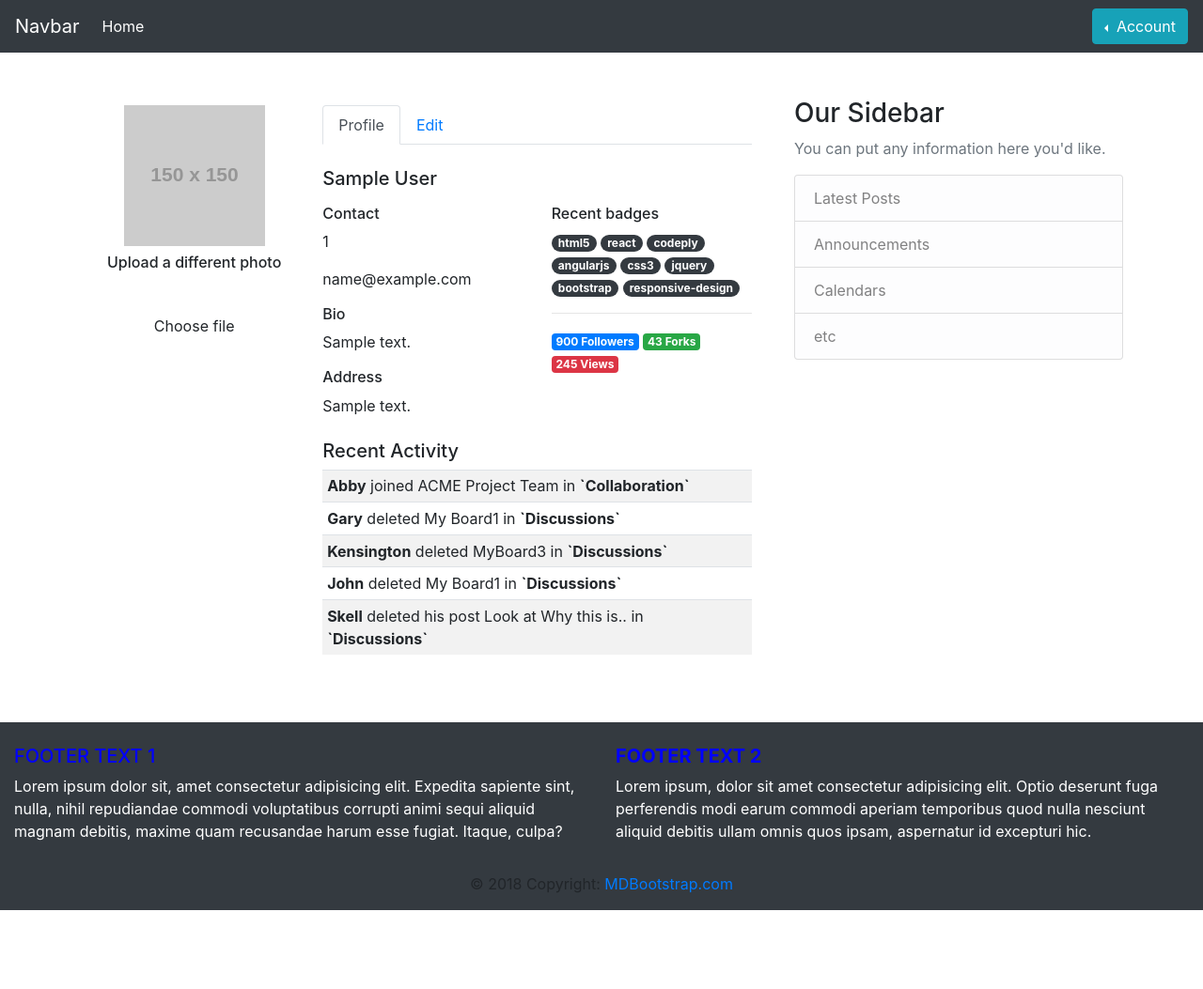
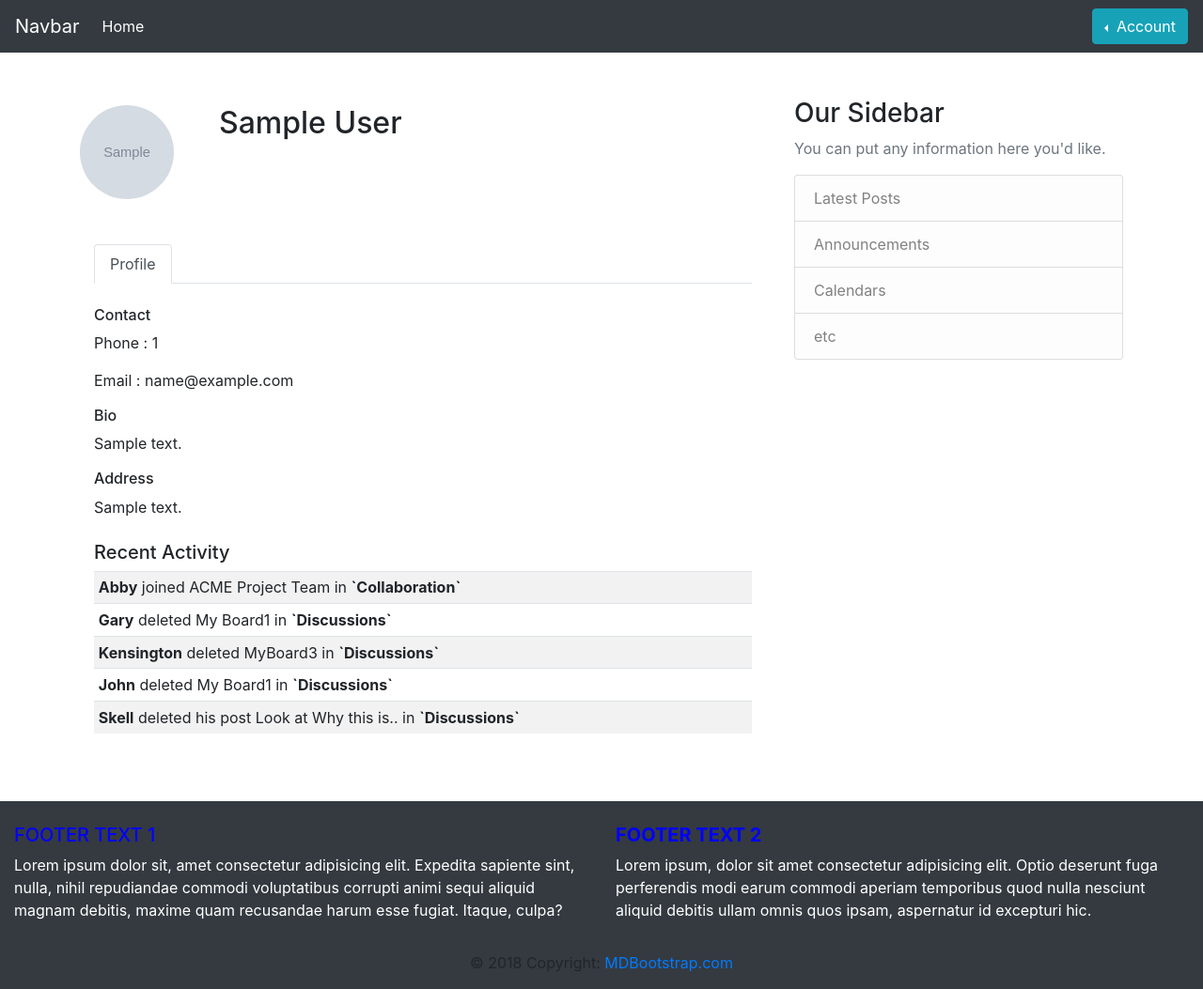
Before and after one commit to idahmed/simple-blog, a Django app: page /profile/1/ in a window 1280 px wide. Shown: the whole page at 94% size. Before the commit the page ends 969 px from the top, so only its background shows below. Run offline with Django 3.2, Linux system fonts and the light colour scheme; tables that the repository leaves empty hold one stand-in row (values such as "Sample post"); grey boxes marked "Sample" are stand-in pictures; grey boxes labelled with a size stand in for pictures from a placeholder-image service; some libraries are stand-ins or nearby versions.

Commit message:
post and comment update and delet funcs, profile creation and update, links in templates.

```diff
--- a/src/blog/main/templates/main/base.html
+++ b/src/blog/main/templates/main/base.html
@@ -36,7 +36,7 @@
             </button>
               <div class="dropdown-menu" aria-labelledby="account">
                 {% if user.is_authenticated %}
-                  <a class="dropdown-item" href="#">Profile</a>
+                  <a class="dropdown-item" href="{% url 'users:profile' user.pk %}">Profile</a>
                   <a class="dropdown-item" href="{% url 'users:logout' %}">Logout</a>
                   {% if user.is_superuser %}
                     <a class="dropdown-item" href="/admin">Admin Site</a>
--- a/src/blog/main/urls.py
+++ b/src/blog/main/urls.py
@@ -9,4 +9,5 @@ urlpatterns = [
     path('post/<int:pk>/', views.PostDetails.as_view(), name='post'),
     path('post/<int:pk>/update/', views.PostUpdate.as_view(), name='post-update'),
     path('post/<int:pk>/delete/', views.PostDelete.as_view(), name='post-delete'),
+    path('post/comment/<int:pk>/delete/', views.CommentDelete.as_view(), name='comment-delete'),
 ]
--- a/src/blog/users/models.py
+++ b/src/blog/users/models.py
@@ -76,10 +76,10 @@ class Profile(models.Model):
     bio = models.TextField(blank=True, null=True)
     address = models .TextField(blank=True, null=True)
     phone = models.IntegerField(blank=True, null=True)
-    gender = models.CharField(choices=genders, max_length=255)
+    gender = models.CharField(choices=genders, max_length=255, blank=True, null=True)
 
-    def save(self):
-        super().save()  # saving image first
+    def save(self, *args, **kwargs):
+        super().save(*args, **kwargs)  # saving image first
         if self.profile_pic:
             img = Image.open(self.profile_pic.path) # Open image using self
 
--- a/src/blog/users/templates/users/profile.html
+++ b/src/blog/users/templates/users/profile.html
@@ -2,53 +2,42 @@
 {% load crispy_forms_tags %}
 
 {% block content %}
-<div class="container">
+    <div class="container">
         <div class="row my-2">
-            <div class="col-lg-8 order-lg-2">
+            <div class="col-lg-12 order-lg-2">
+                <br>
+                <br>
                 <ul class="nav nav-tabs">
                     <li class="nav-item">
                         <a href="" data-target="#profile" data-toggle="tab" class="nav-link active">Profile</a>
                     </li>
-                    <li class="nav-item">
-                        <a href="" data-target="#edit" data-toggle="tab" class="nav-link">Edit</a>
-                    </li>
+                    {% if request.user == profile.owner %}
+                        <li class="nav-item">
+                            <a href="" data-target="#edit" data-toggle="tab" class="nav-link">Edit</a>
+                        </li>
+                    {% endif %}
                 </ul>
                 <div class="tab-content py-4">
                     <div class="tab-pane active" id="profile">
-                        <h5 class="mb-3">{{ profile_user.fullname }}</h5>
+
                         <div class="row">
-                            <div class="col-md-6">
+                            <div class="col-md-12">
                                 <h6>Contact</h6>
                                 <p>
-                                    {{profile_user.profile.phone}}
+                                    Phone : {{profile.phone}}
                                 </p>
                                 <p>
-                                    {{profile_user.email}}
+                                    Email : {{profile.owner.email}}
                                 </p>
                                 <h6>Bio</h6>
                                 <p>
-                                    {{profile_user.profile.bio}}
+                                    {{profile.bio}}
                                 </p>
                                 <h6>Address</h6>
                                 <p>
-                                    {{profile_user.profile.address}}
+                                    {{profile.address}}
                                 </p>
 
-                            </div>
-                            <div class="col-md-6">
-                                <h6>Recent badges</h6>
-                                <a href="#" class="badge badge-dark badge-pill">html5</a>
-                                <a href="#" class="badge badge-dark badge-pill">react</a>
-                                <a href="#" class="badge badge-dark badge-pill">codeply</a>
-                                <a href="#" class="badge badge-dark badge-pill">angularjs</a>
-                                <a href="#" class="badge badge-dark badge-pill">css3</a>
-                                <a href="#" class="badge badge-dark badge-pill">jquery</a>
-                                <a href="#" class="badge badge-dark badge-pill">bootstrap</a>
-                                <a href="#" class="badge badge-dark badge-pill">responsive-design</a>
-                                <hr>
-                                <span class="badge badge-primary"><i class="fa fa-user"></i> 900 Followers</span>
-                                <span class="badge badge-success"><i class="fa fa-cog"></i> 43 Forks</span>
-                                <span class="badge badge-danger"><i class="fa fa-eye"></i> 245 Views</span>
                             </div>
                             <div class="col-md-12">
                                 <h5 class="mt-2"><span class="fa fa-clock-o ion-clock float-right"></span> Recent Activity</h5>
@@ -86,19 +75,25 @@
                         <!--/row-->
                     </div>
                     <div class="tab-pane" id="edit">
-                        <form role="form">
+                        <form role="form" method='POST' enctype="multipart/form-data">
+                            {% csrf_token %}
+                            {{form|crispy}}
+                            <div class="form-inline">
+                                <button class="btn btn-outline-info" type="submit">Save</button>
+                                <a href="{% url 'users:profile' user.pk %}">
+                                    <button type="button" class="btn btn-secondary">Cancel</button>
+                                </a>
+                            </div>
                         </form>
                     </div>
                 </div>
             </div>
-            <div class="col-lg-4 order-lg-1 text-center">
-                <img src="//placehold.it/150" class="mx-auto img-fluid img-circle d-block" alt="avatar">
-                <h6 class="mt-2">Upload a different photo</h6>
-                <label class="custom-file">
-                    <input type="file" id="file" class="custom-file-input">
-                    <span class="custom-file-control">Choose file</span>
-                </label>
-            </div>
+                <div class="media">
+                    <img class="rounded-circle account-img" src="{{ profile.profile_pic.url }}" style="width:100px; height:100px;">
+                    <div class="media-body">
+                        <h2 class="account-heading ml-5">{{ profile.owner.fullname }}</h2>
+                    </div>
+                </div>
         </div>
     </div>
 {% endblock content %}
--- a/src/blog/users/urls.py
+++ b/src/blog/users/urls.py
@@ -8,6 +8,5 @@ urlpatterns = [
     path('register/', views.Register.as_view(), name='register'),
     path('login/', auth_views.LoginView.as_view(template_name='users/login.html'), name='login'),
      path('logout/', auth_views.LogoutView.as_view(), name='logout'),
-     path('profile-create/', views.CreateProfile.as_view(), name='profile-create'),
      path('profile/<int:pk>/', views.ProfileView.as_view(), name='profile'),
 ]
--- a/src/blog/users/views.py
+++ b/src/blog/users/views.py
@@ -1,7 +1,10 @@
-from django.shortcuts import render, redirect, reverse
+from django.shortcuts import render, redirect, reverse, get_object_or_404
 from django.views import View, generic
 from django.views.generic import edit, CreateView
 from django.contrib import messages
+from django.core.exceptions import ObjectDoesNotExist
+from django.contrib.auth.decorators import login_required
+from django.utils.decorators import method_decorator
 
 from .forms import UserRegisterForm, ProfileForm
 from .models import Profile, User
@@ -24,6 +27,8 @@ class Register(View):
         if form.is_valid():
             form.save()
             email = form.cleaned_data.get('email')
+            user = User.objects.get(email=email)
+            Profile.objects.create(owner=user)
             messages.success(request, f'{email} accout successfully created. Sin In and enjoy.')
             return redirect('users:login')
 
@@ -32,33 +37,32 @@ class Register(View):
         return render(request, 'users/register.html', {'form':form})
 
 
-class CreateProfile(View):
 
-    def get(self, request):
-        if request.user.profile:
-            url = 'main:home'
-            return redirect(url)
+class ProfileView(View):
+
+    def get(self, request, pk):
+        usr = User.objects.get(pk=pk)
+        profile = usr.profile
+        if request.user.pk == pk:
+            form = ProfileForm(request.POST or None, request.FILES or None, instance=profile)
+            return render(request, 'users/profile.html', {'form': form, 'profile':profile})
         else:
-            form = ProfileForm()
-            return render(request, 'users/profile_create.html', {'form':form})
+            return render(request, 'users/profile.html', {'profile':profile})
 
-    def post(self, request):
-        if request.method == 'POST':
-            form = ProfileForm(request.POST)
-            if form.is_valid():
-                form.save(commit=False)
-                form.instance.owner = request.user
-                form.save()
-                messages.success(request, f'Your profile is now created, you can update it at anytime.')
-                return reverse('main:home')
+    @method_decorator(login_required)
+    def post(self, request, pk):
+        usr = User.objects.get(pk=pk)
+        if request.user == usr:
+            profile = usr.profile
+            form = ProfileForm(request.POST or None, request.FILES or None, instance=profile)
+            if request.method == 'POST':
+                if form.is_valid():
+                    form.save()
+                    messages.success(request, f'Your profile is now updated.')
+                    return render(request, 'users/profile.html', {'form': form, 'profile':profile})
 
-            form = ProfileForm()
-            messages.error(request, f'you have to complete the form')
-        return render(request, 'users/profile_create.html', {'form':form})
+                messages.error(request, f'pleas try again later.')
+            return render(request, 'users/profile.html', {'form': form, 'profile':profile})
 
-
-class ProfileView(generic.DetailView):
-
-    model = User
-    template_name = 'users/profile.html'
-    context_object_name = 'profile_user'
+        messages.error(request, f'Forbiden action!')
+        return redirect('main:home')
```
Also changed, not shown: src/blog/main/models.py (+0 -9 lines), src/blog/main/templates/main/comment_confirm_delete.html (added, +20 -0 lines), src/blog/main/templates/main/home.html (+19 -11 lines), src/blog/main/templates/main/post_details.html (+23 -1 lines), src/blog/main/views.py (+18 -1 lines), src/blog/media/posts_images/Screenshot_from_2019-07-10_10-02-25.png (added), src/blog/media/posts_images/Screenshot_from_2019-08-18_17-42-06.png (added), src/blog/media/posts_images/Screenshot_from_2019-09-26_23-07-04.png (added), src/blog/media/profile.jpg (renamed from src/blog/media/default.jpg), src/blog/media/profile_pics/blur-close-up-depth-of-field-589840.jpg (added), src/blog/media/profile_pics/daylight-forest-hd-wallpaper-443446.jpg (added), src/blog/users/migrations/0003_auto_20190929_1338.py (added).
